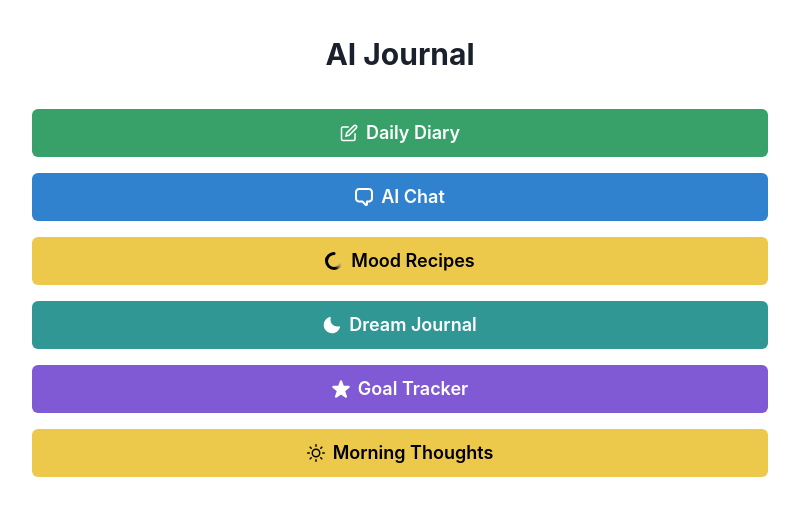
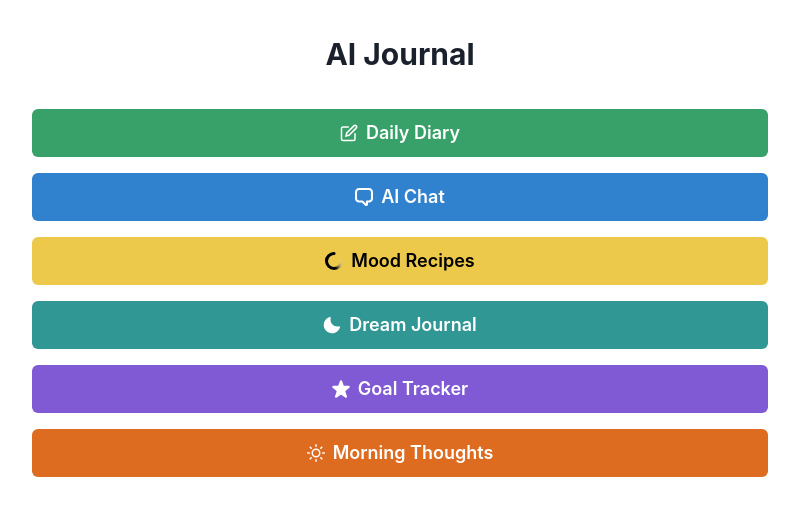
Before and after one commit to fraguseo/ai-journal, a React (Create React App) app: page / in a window 1280 px wide. Shown: the top 516 px of the page, without its empty margins (240-1039 px from the left). Built offline with nearby package versions, Linux system fonts and the light colour scheme.

Commit message:
Change Morning Thoughts button color to orange for better distinction

```diff
--- a/src/components/MainMenu.jsx
+++ b/src/components/MainMenu.jsx
@@ -79,7 +79,7 @@ function MainMenu({ onDiaryClick, onChatClick, onRecipesClick, onDreamClick, onG
             onClick={onMorningThoughtsClick}
             size="lg"
             w="100%"
-            colorScheme="yellow"
+            colorScheme="orange"
           >
             Morning Thoughts
           </Button>
```
